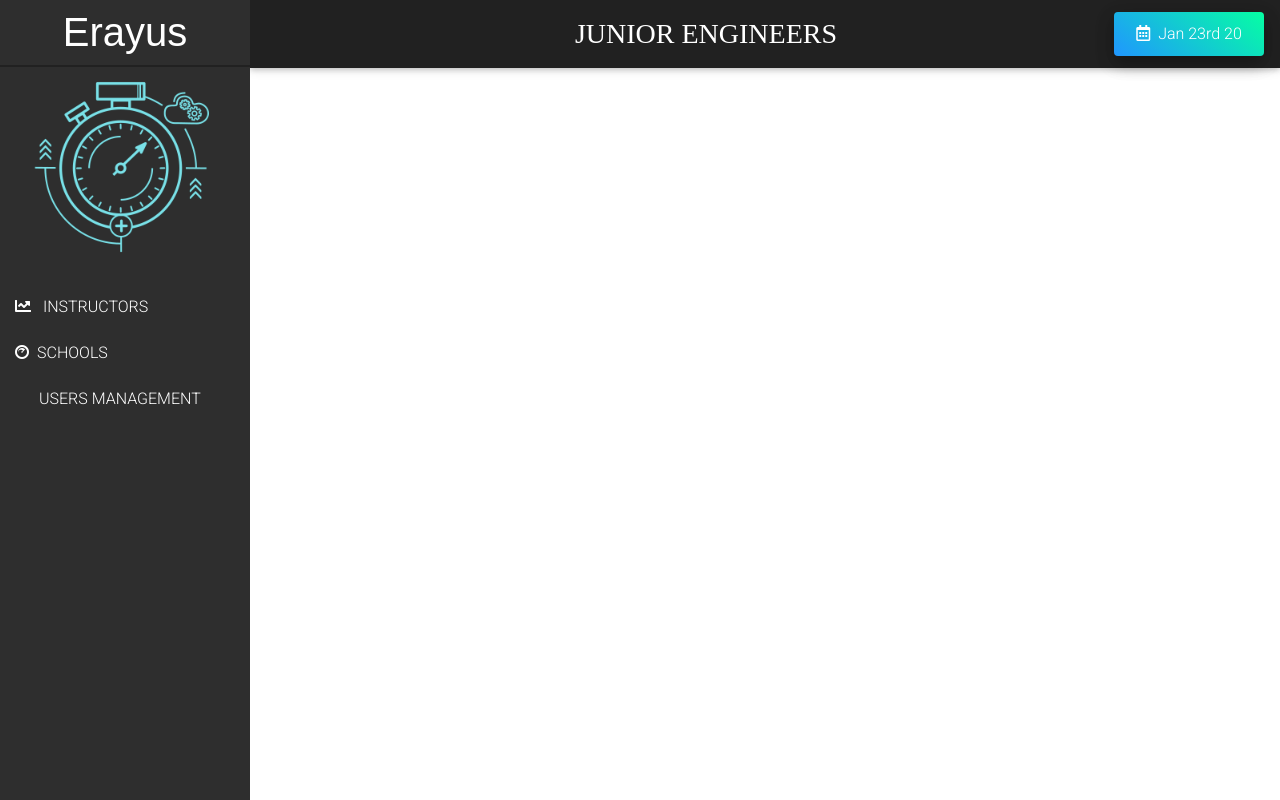
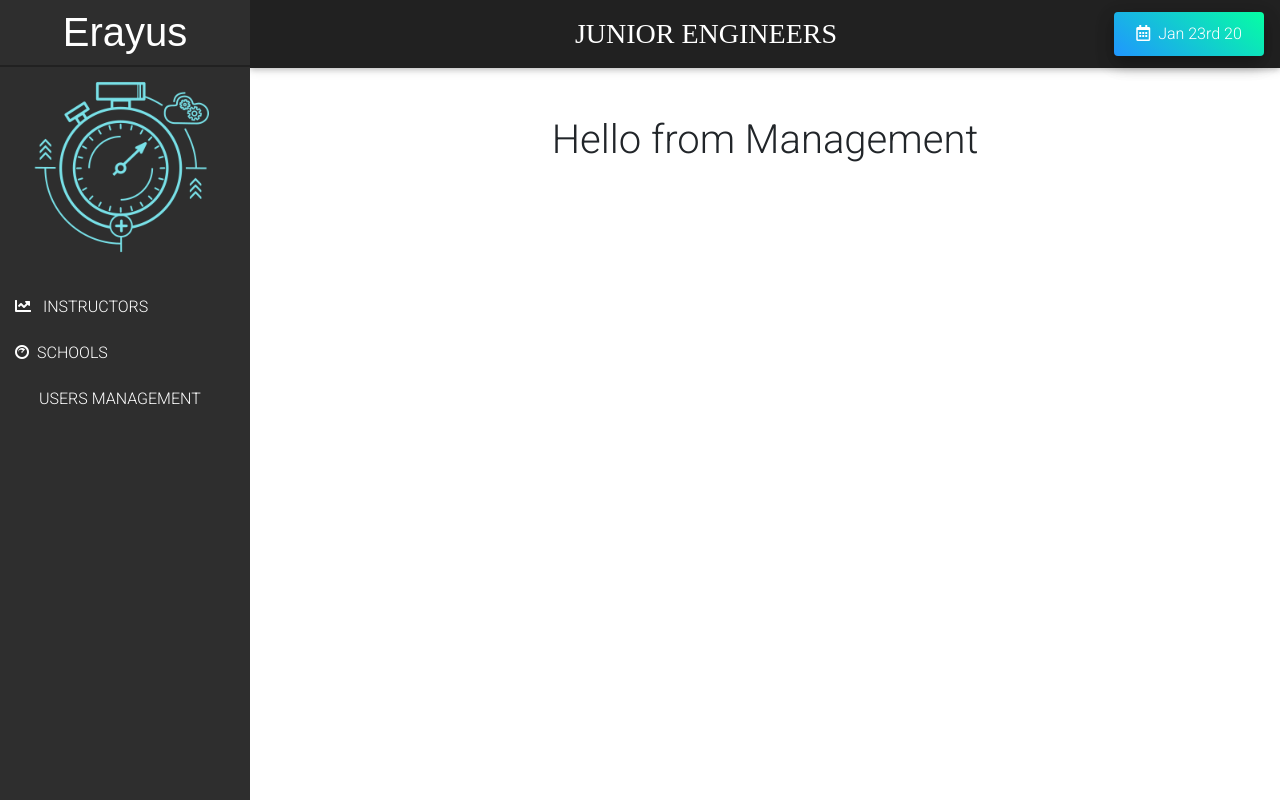
Before and after one commit to Erayus/Instructorus, a React (Create React App) app: page /admin/manage in a window 1280 px wide. Built offline with nearby package versions, Linux system fonts and the light colour scheme.

Commit message:
[Update] management url

```diff
--- a/src/hoc/Admin/AdminLayout.tsx
+++ b/src/hoc/Admin/AdminLayout.tsx
@@ -16,7 +16,7 @@ const AdminLayout = () => {
                         <Switch>
                             <Route path="/admin/instructors-report" component={InstructorsReports}/>
                             <Route path="/admin/schools-report" component={SchoolsReport}/>
-                            <Route path="/admin/users-management" component={Management}/>
+                            <Route path="/admin/manage" component={Management}/>
                         </Switch>
                     </div>
             </div>
```
